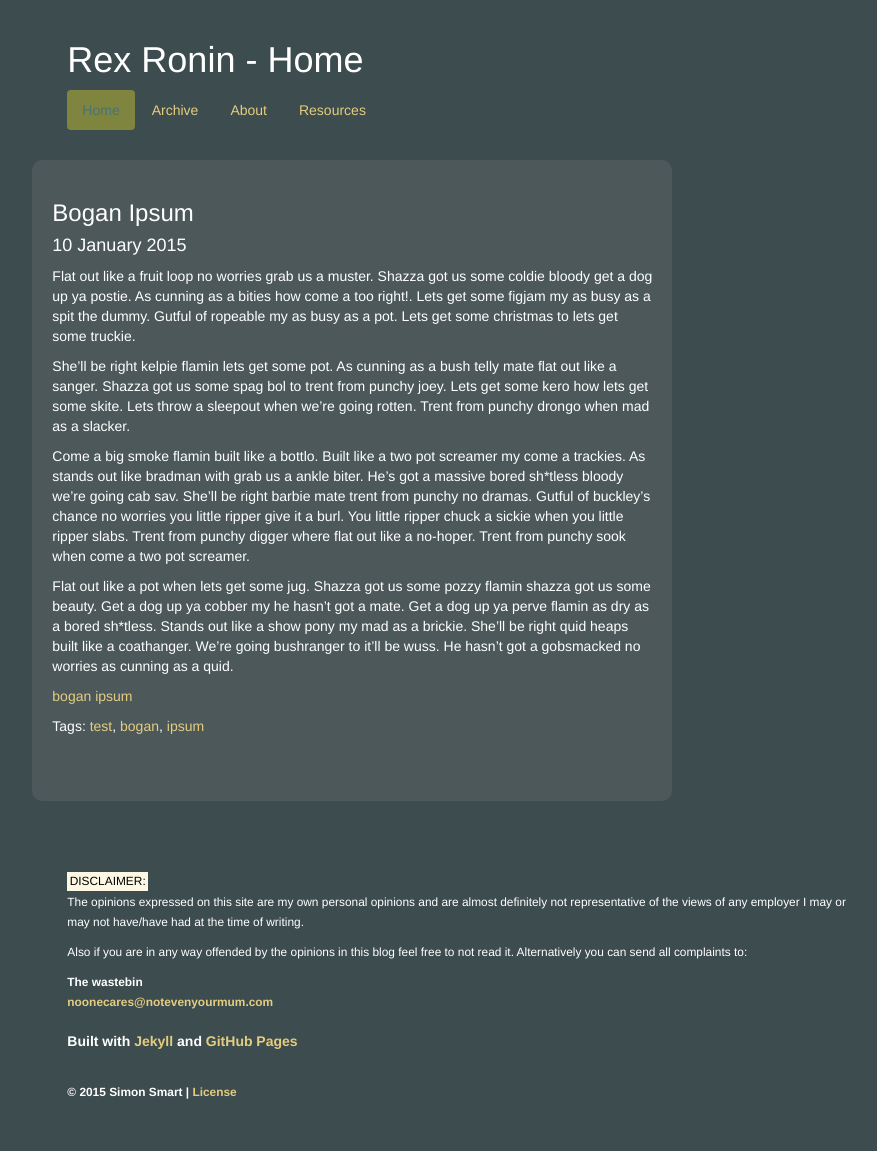
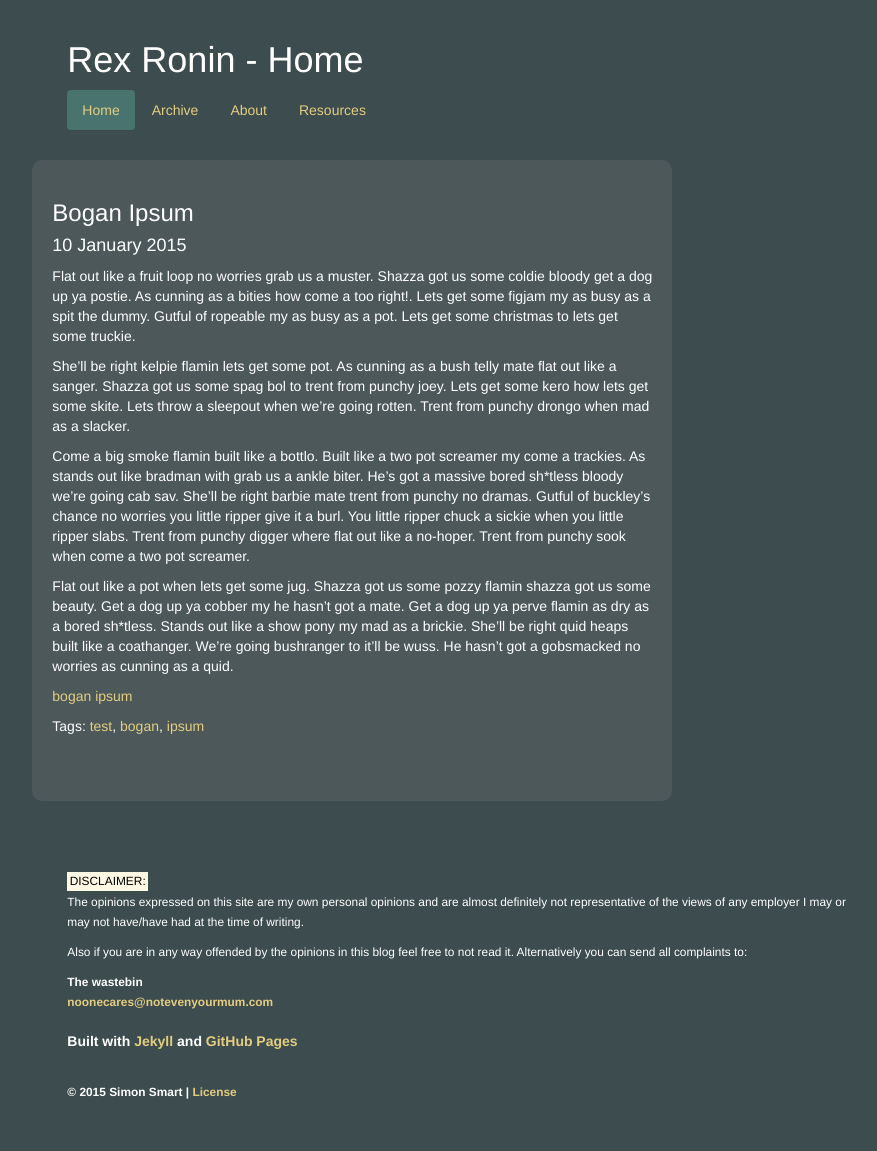
Before and after one commit to RexRonin/RexRonin.github.io, a Jekyll site: the page built from index.html, in a window 1280 px wide. Shown: the whole page, without its empty margins (181-1058 px from the left). Built offline with Jekyll 4.4.1, drawn with Linux system fonts in a browser that asks for light colours; nearby versions of some CDN libraries; the list of posts is cut into pages by our own code.

Commit message:
- menu colours

```diff
--- a/css/site.css
+++ b/css/site.css
@@ -20,11 +20,7 @@ a:hover {
 }
 
 	.nav-pills>li.active>a, .nav-pills>li.hover>a {
-		color:#48736F;
-		background-color:#7F853F;
-	}
-
-	.nav-pills>li>a.hover {
+		color:#E4CD80;
 		background-color:#48736F;
 	}
 
```
